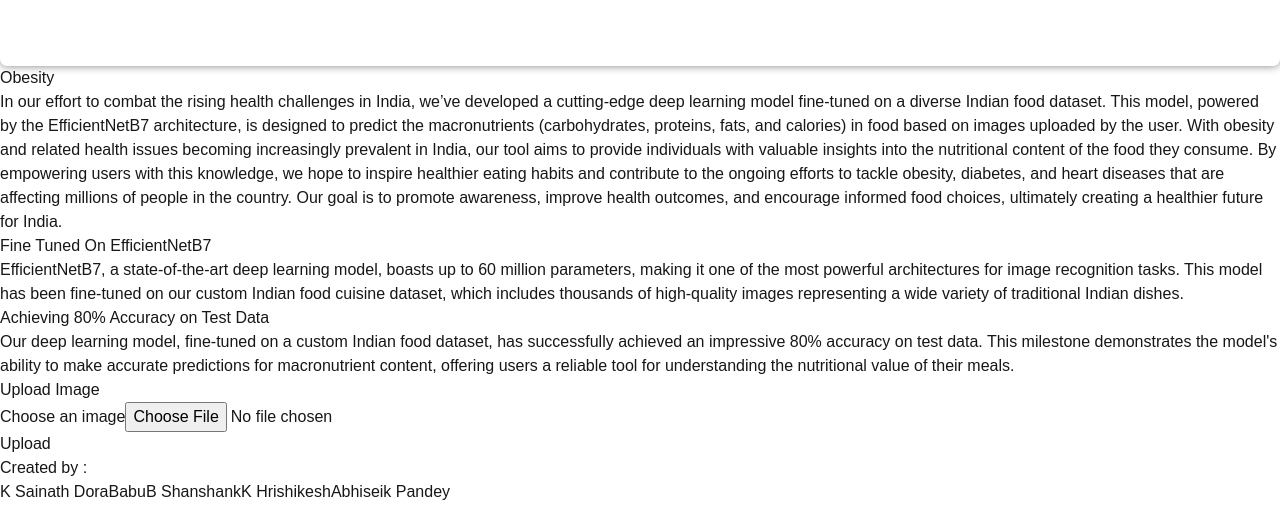
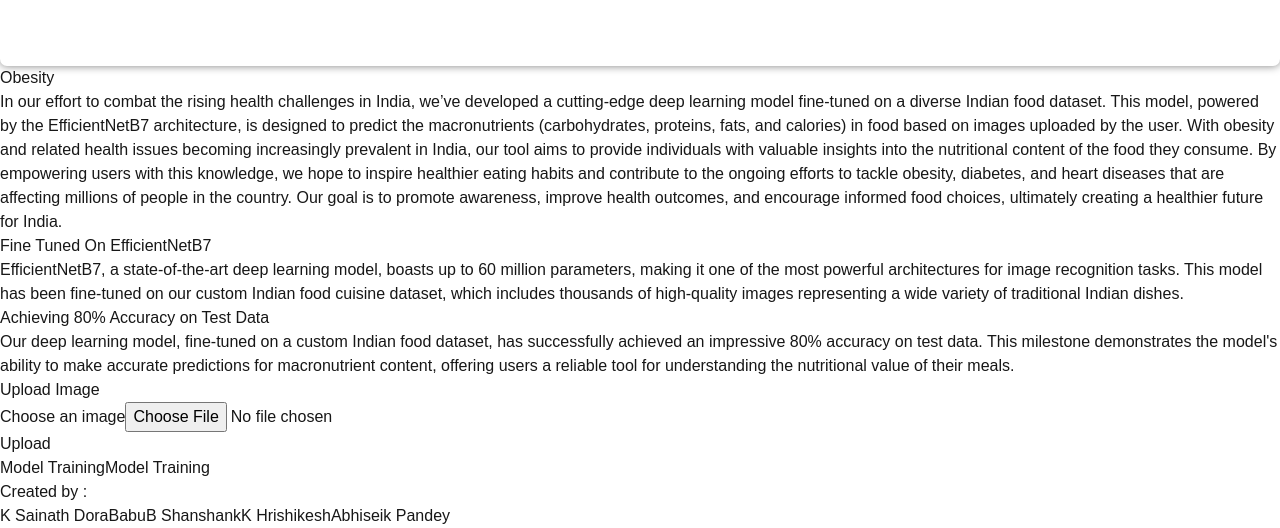
Before and after one commit to sainathdora/Foodify_Next, a Next.js app: page / in a window 1280 px wide. Shown: the part 854-1382 px from the top of the page. Before the commit the page ends 1358 px from the top, so only its background shows below. Built offline with nearby package versions, Linux system fonts and the light colour scheme.

Commit message:
Added Model Training

```diff
--- a/src/pages/index.js
+++ b/src/pages/index.js
@@ -4,6 +4,7 @@ import NavBar from "@/components/NavBar";
 import Footer from "@/components/Footer";
 import Form from "@/components/Form";
 import { useState } from "react";
+import Link from "next/link";
 import ImageSlideShow from "@/components/ImageSlideShow";
 const geistSans = localFont({
   src: "./fonts/GeistVF.woff",
@@ -72,6 +73,12 @@ export default function Home() {
             </p>
           </section>
           <Form />
+          <Link href="https://colab.research.google.com/drive/17KkI5bqJbLn0OCzkTTOrybIf58Dlq3Z7?authuser=2">
+            Model Training
+          </Link>
+          <Link href="https://colab.research.google.com/drive/17KkI5bqJbLn0OCzkTTOrybIf58Dlq3Z7?authuser=2">
+            Model Training
+          </Link>
         </main>
         <Footer />
       </div>
```
